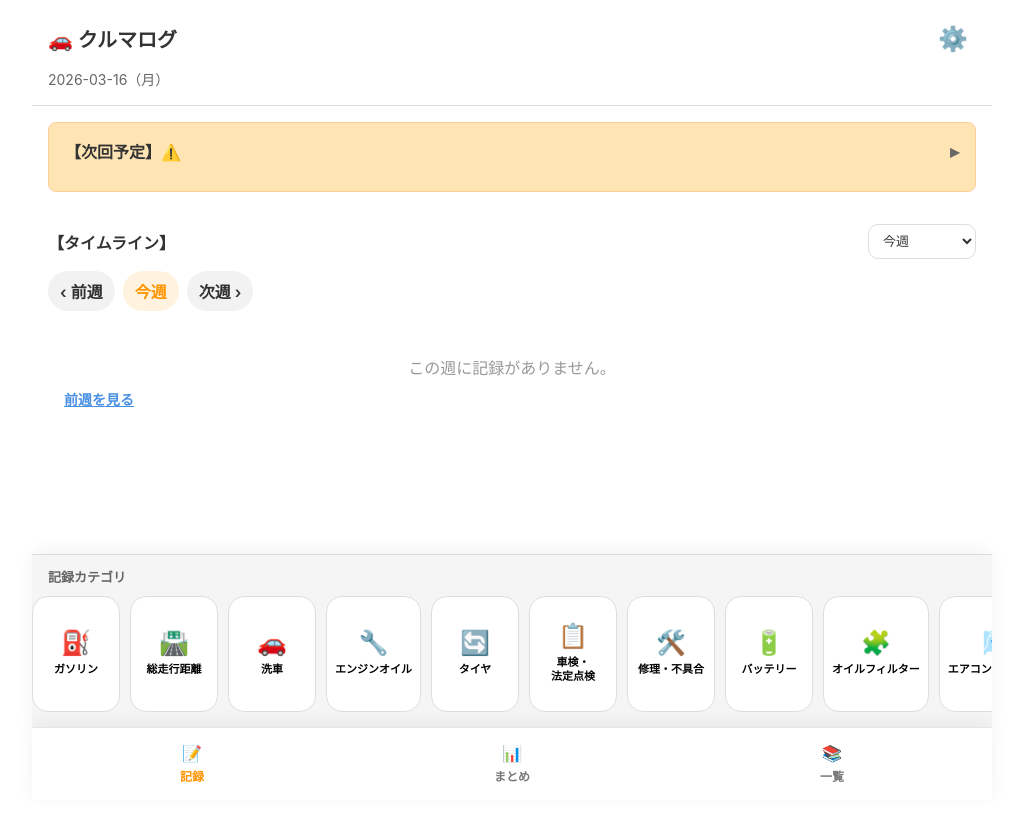
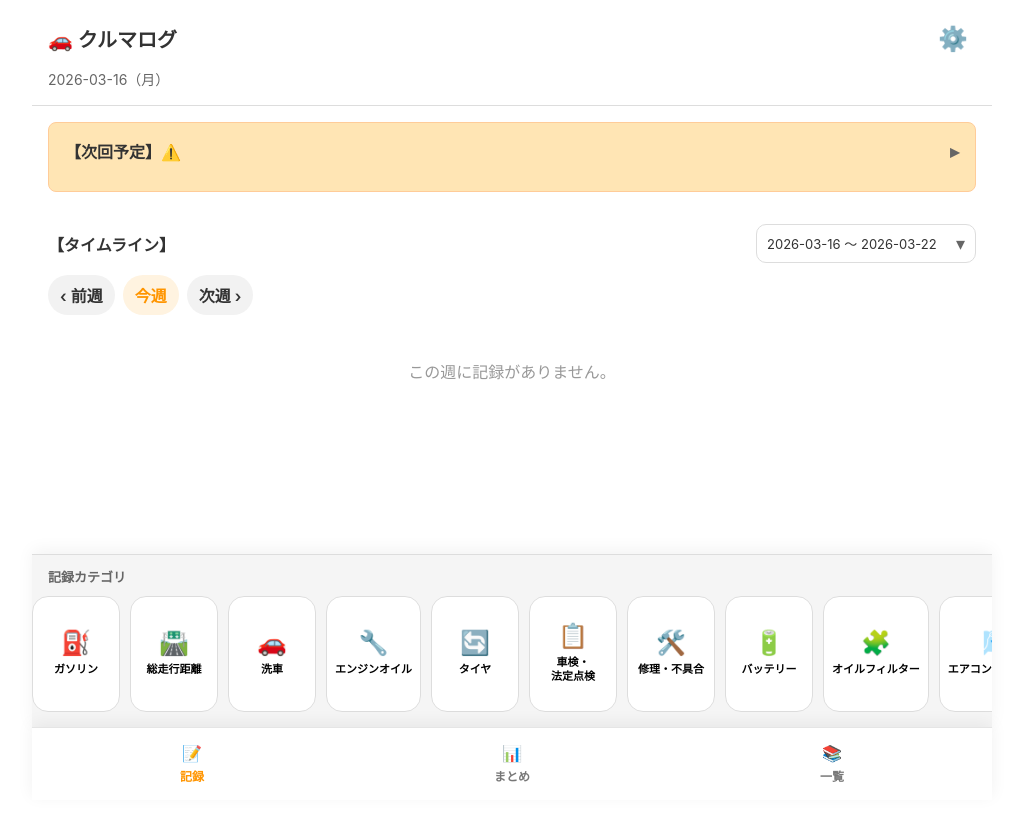
Before and after one commit to shun-devlab/kuruma-log, a Vue app: page / in a window 1280 px wide. Shown: the top 820 px of the page, without its empty margins (128-1151 px from the left). Built offline with nearby package versions, Linux system fonts and the light colour scheme.

Commit message:
feat: replace week select with tappable period label

```diff
--- a/src/views/Home.vue
+++ b/src/views/Home.vue
@@ -28,13 +28,11 @@
     <div class="timeline">
       <div class="timeline-header-row">
         <h2>【タイムライン】</h2>
-        <select v-model="selectedTimelineWeek" class="timeline-date-select">
-          <option value="current">今週</option>
-          <option value="all">すべての週</option>
-          <option v-for="week in timelineWeekOptions" :key="week.value" :value="week.value">
-            {{ week.label }}
-          </option>
-        </select>
+        <button class="timeline-period-button" @click="openWeekPicker">
+          <span>{{ currentTimelineWeekLabel }}</span>
+          <span class="toggle-icon">▾</span>
+        </button>
+        <input ref="weekDatePicker" type="date" class="hidden-date-input" @change="handleWeekDatePick" />
       </div>
       <div class="timeline-week-nav">
         <button class="week-nav-btn" @click="moveTimelineWeek(-1)">‹ 前週</button>
@@ -42,11 +40,7 @@
         <button class="week-nav-btn" @click="moveTimelineWeek(1)">次週 ›</button>
       </div>
       <div v-if="filteredTimelineRecords.length === 0" class="empty-state timeline-empty-state">
-        <div>この週に記録がありません。</div>
-        <div class="empty-actions">
-          <button class="btn-link" @click="moveTimelineWeek(-1)">前週を見る</button>
-          <button v-if="latestRecord" class="btn-link" @click="jumpToLatestWeek">最新の記録へ</button>
-        </div>
+        この週に記録がありません。
       </div>
       <div v-for="record in filteredTimelineRecords" :key="record.id" class="timeline-item" @click="editRecord(record.id)">
         <div class="item-date">{{ formatDate(record.date) }}</div>
@@ -179,6 +173,15 @@ export default {
       const endKey = this.toDateKey(end)
       return this.records.filter((record) => record.date >= startKey && record.date <= endKey)
     },
+    currentTimelineWeekLabel() {
+      const baseDate = this.selectedTimelineWeek === 'current'
+        ? this.getWeekStart(new Date())
+        : new Date(`${this.selectedTimelineWeek}T00:00:00`)
+      const start = this.getWeekStart(baseDate)
+      const end = new Date(start)
+      end.setDate(start.getDate() + 6)
+      return `${this.formatDate(this.toDateKey(start))} 〜 ${this.formatDate(this.toDateKey(end))}`
+    },
     latestRecord() {
       return this.records[0] || null
     }
@@ -309,9 +312,14 @@ export default {
       start.setDate(start.getDate() + direction * 7)
       this.selectedTimelineWeek = this.toDateKey(start)
     },
-    jumpToLatestWeek() {
-      if (!this.latestRecord) return
-      this.selectedTimelineWeek = this.toDateKey(this.getWeekStart(new Date(`${this.latestRecord.date}T00:00:00`)))
+    openWeekPicker() {
+      this.$refs.weekDatePicker?.showPicker?.()
+      this.$refs.weekDatePicker?.focus()
+    },
+    handleWeekDatePick(event) {
+      const value = event.target.value
+      if (!value) return
+      this.selectedTimelineWeek = this.toDateKey(this.getWeekStart(new Date(`${value}T00:00:00`)))
     },
     getFuelEfficiency(record) {
       const mileage = Number(record?.mileage) || 0
@@ -447,19 +455,34 @@ export default {
   color: #333333;
 }
 
-.timeline-date-select {
+.timeline-period-button {
   border: 1px solid #dddddd;
   border-radius: 10px;
   padding: 8px 10px;
   background: #ffffff;
   color: #333333;
   font-size: 13px;
-  max-width: 180px;
+  max-width: 220px;
+  width: 100%;
+  flex: 0 1 220px;
+  display: inline-flex;
+  align-items: center;
+  justify-content: space-between;
+  gap: 8px;
+  cursor: pointer;
 }
 
-.timeline-date-select:focus {
+.timeline-period-button:focus {
   outline: none;
   border-color: #ff9500;
+}
+
+.hidden-date-input {
+  position: absolute;
+  opacity: 0;
+  pointer-events: none;
+  width: 1px;
+  height: 1px;
 }
 
 .timeline-week-nav {
@@ -730,9 +753,10 @@ export default {
     align-items: stretch;
   }
 
-  .timeline-date-select {
+  .timeline-period-button {
     max-width: none;
     width: 100%;
+    flex: 1 1 auto;
   }
 
   .timeline-week-nav {
```
